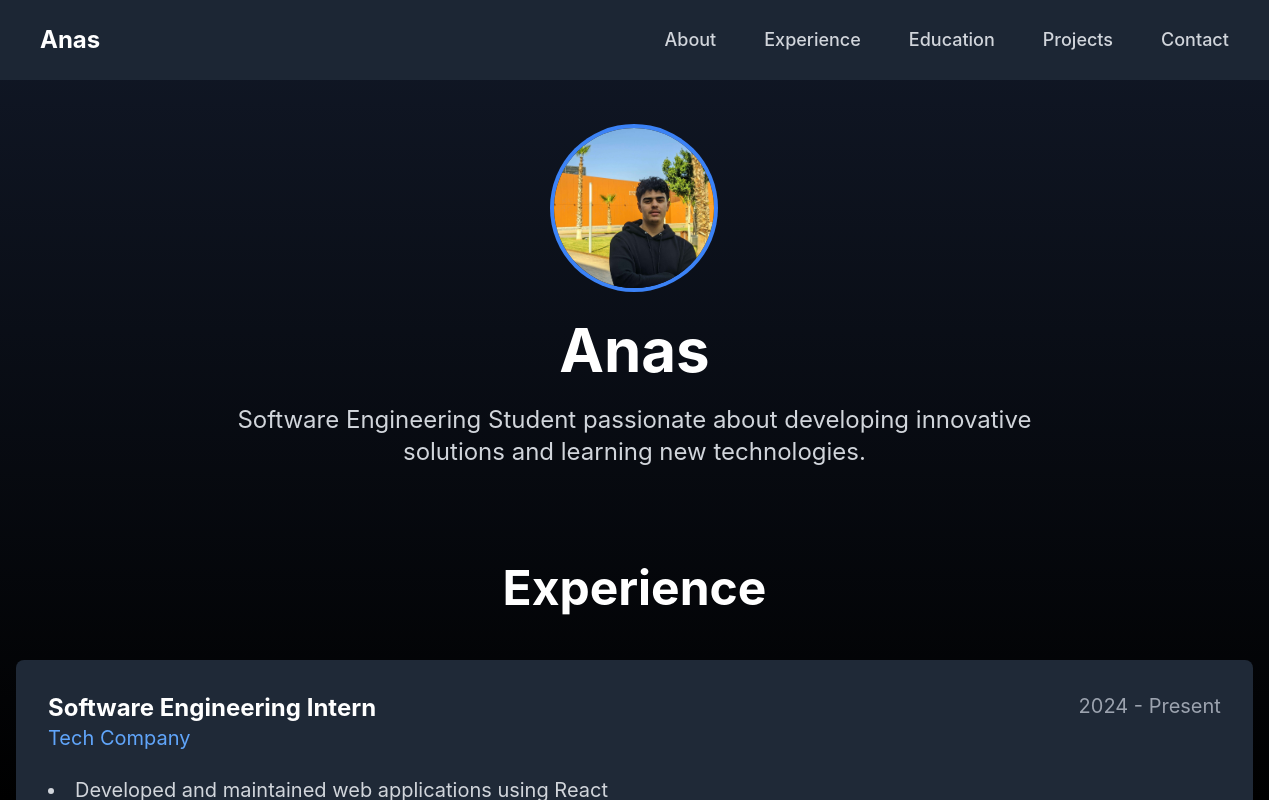
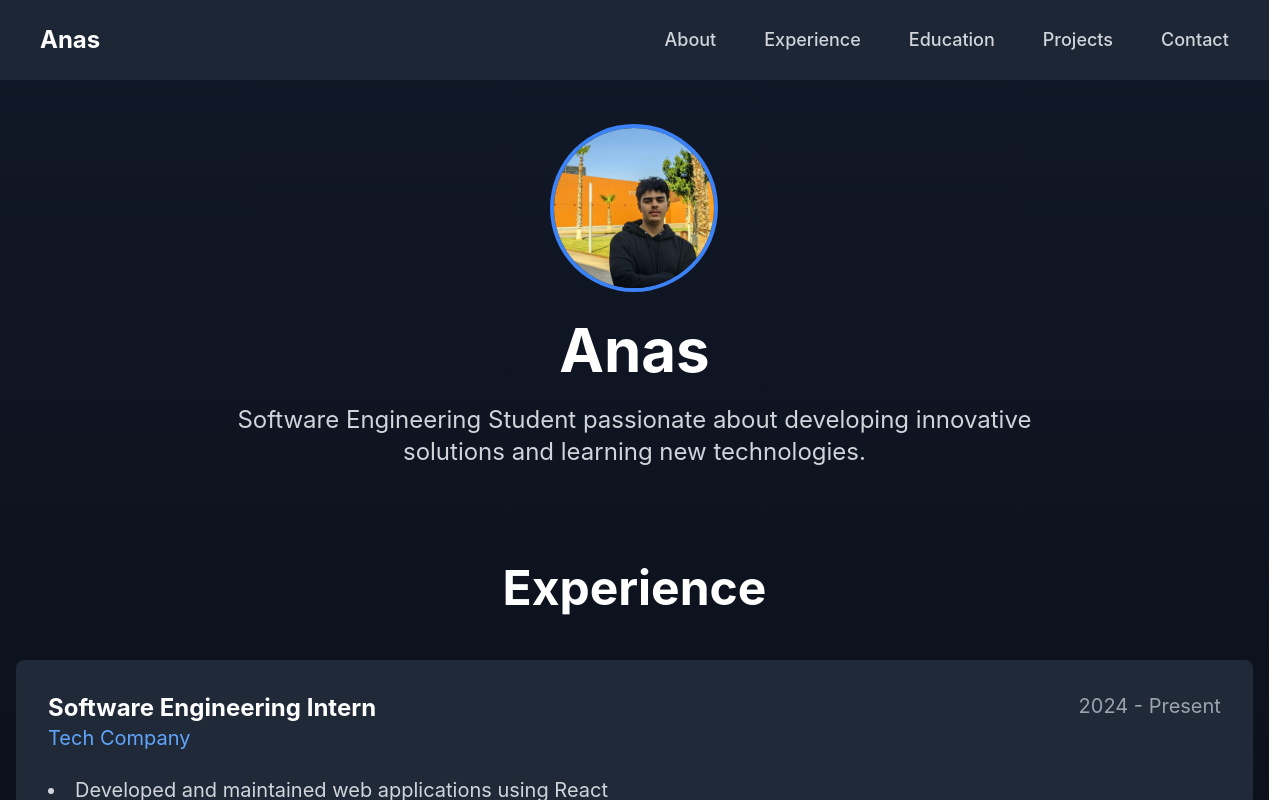
Before and after one commit to anas-mejdoub/42-inception, a React (Vite) app in the folder srcs/requirements/bonus/static-website/tools/: page / in a window 1280 px wide. Shown: the top 800 px of the page. Built offline with nearby package versions, Linux system fonts and the light colour scheme.

Commit message:
portfolio

```diff
--- a/srcs/requirements/bonus/static-website/tools/src/App.jsx
+++ b/srcs/requirements/bonus/static-website/tools/src/App.jsx
@@ -13,7 +13,7 @@ const App = () => {
   };
 
   return (
-    <div className="bg-gradient-to-b from-gray-900 to-black max-h-screen w-full">
+    <div className="bg-gradient-to-b from-gray-900 to-black min-h-screen w-full">
       <nav className="sticky top-0 bg-gray-800/90 backdrop-blur-sm p-6 mb-12 w-full">
         <div className="container mx-auto px-4 flex justify-between items-center">
           <span className="text-2xl font-bold text-white">Anas</span>
```
